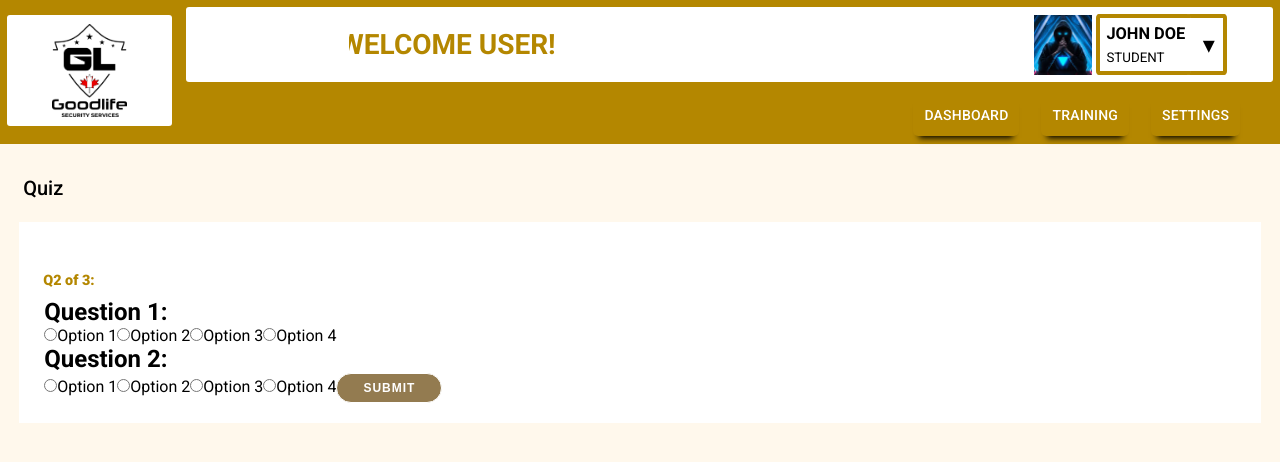
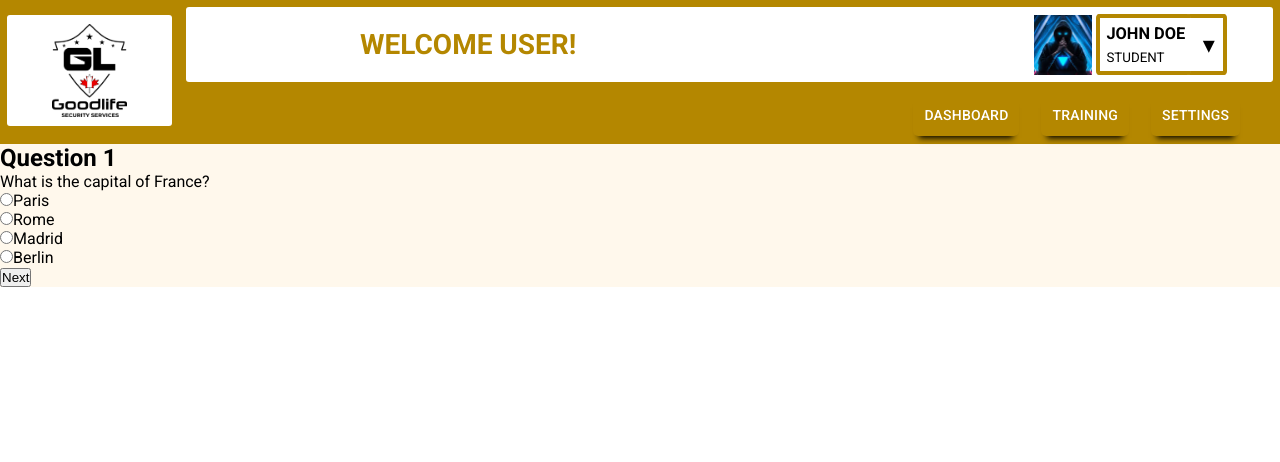
Before and after one commit to Rajat-sood1/xportsoftSecurities, a React (Create React App) app: page /quiz in a window 1280 px wide. Shown: the top 462 px of the page. Built offline with nearby package versions, Linux system fonts and the light colour scheme.

Commit message:
Initialized Quiz logic
-Created Arary for Quiz data
-Shown the Marks of Quiz

```diff
--- a/src/App.js
+++ b/src/App.js
@@ -7,7 +7,7 @@ import { Route, BrowserRouter, Routes } from 'react-router-dom';
 import Module from './pages/Module';
 import Dashboard from './pages/Dashboard';
 import Auth from './middleware/auth';
-import Quiz from './pages/Quiz';
+import Quiz from './pages/Quiz/index2';
 
 function App() {
   return (
--- /dev/null
+++ b/src/pages/Quiz/index2.js
@@ -0,0 +1,123 @@
+import { useState } from 'react';
+import Header from '../../layout/header';
+
+const questions = [
+    {
+        id: 1,
+        text: 'What is the capital of France?',
+        options: ['Paris', 'Rome', 'Madrid', 'Berlin'],
+        answer: 'Paris',
+    },
+    {
+        id: 2,
+        text: 'What is the largest country in the world?',
+        options: ['USA', 'Russia', 'China', 'India'],
+        answer: 'Russia',
+    },
+    {
+        id: 3,
+        text: 'What is the currency of Japan?',
+        options: ['Euro', 'Dollar', 'Pound', 'Yen'],
+        answer: 'Yen',
+    },
+    {
+        id: 4,
+        text: 'Who discovered penicillin?',
+        options: ['Albert Einstein', 'Alexander Fleming', 'Isaac Newton', 'Thomas Edison'],
+        answer: 'Alexander Fleming',
+    },
+];
+
+const Quiz = () => {
+    const [currentQuestionIndex, setCurrentQuestionIndex] = useState(0);
+    const [answers, setAnswers] = useState({});
+    const [showResults, setShowResults] = useState(false);
+
+    const handleAnswerSelect = (answer) => {
+        setAnswers({
+            ...answers,
+            [questions[currentQuestionIndex].id]: answer,
+        });
+    };
+
+    const handleNextClick = () => {
+        if (currentQuestionIndex < questions.length - 1) {
+            setCurrentQuestionIndex(currentQuestionIndex + 1);
+        } else {
+            setShowResults(true);
+        }
+    };
+
+    const handleRestartClick = () => {
+        setCurrentQuestionIndex(0);
+        setAnswers({});
+        setShowResults(false);
+    };
+
+    const getScore = () => {
+        let score = 0;
+        for (const [questionId, selectedAnswer] of Object.entries(answers)) {
+            const question = questions.find((q) => q.id.toString() === questionId);
+            if (question.answer === selectedAnswer) {
+                score++;
+            }
+        }
+        return score;
+    };
+
+    const renderQuiz = () => {
+        const question = questions[currentQuestionIndex];
+        return (
+            <div>
+                <Header />
+                <div className=''>
+                <h2>Question {question.id}</h2>
+                <p>{question.text}</p>
+                <ul>
+                    {question.options.map((option, index) => (
+                        <li key={index}>
+                            <label>
+                                <input
+                                    type="radio"
+                                    name={`question-${question.id}`}
+                                    value={option}
+                                    checked={answers[question.id] === option}
+                                    onChange={() => handleAnswerSelect(option)}
+                                />
+                                {option}
+                            </label>
+                        </li>
+                    ))}
+                </ul>
+                <button onClick={handleNextClick}>Next</button>
+                </div>
+            </div>
+        );
+    };
+
+    const renderResults = () => {
+        const score = getScore();
+        return (
+            <div>
+                <h2>Results</h2>
+                <p>You scored {score} out of {questions.length}.</p>
+                <ul>
+                    {questions.map((question) => (
+                        <li key={question.id}>
+                            {question.text} - Correct answer: {question.answer}, Your answer: {answers[question.id]}
+                        </li>
+                    ))}
+                </ul>
+                <button onClick={handleRestartClick}>Restart</button>
+            </div>
+        );
+    };
+
+    return (
+        <div>
+
+            {showResults ? renderResults() : renderQuiz()}
+        </div>
+    );
+};
+export default Quiz;
```
Also changed, not shown: 1 other file (tests, documents, lock files or other folders).
